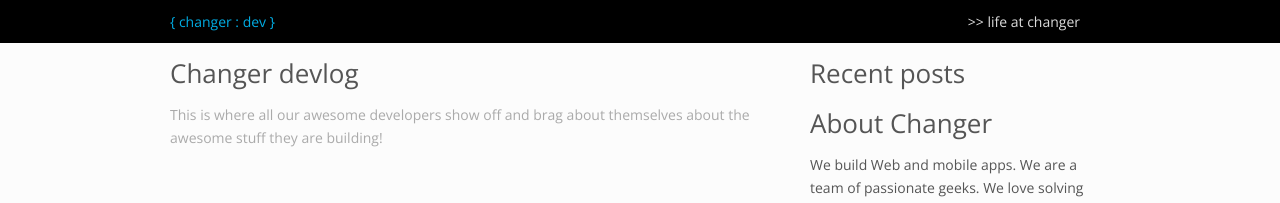
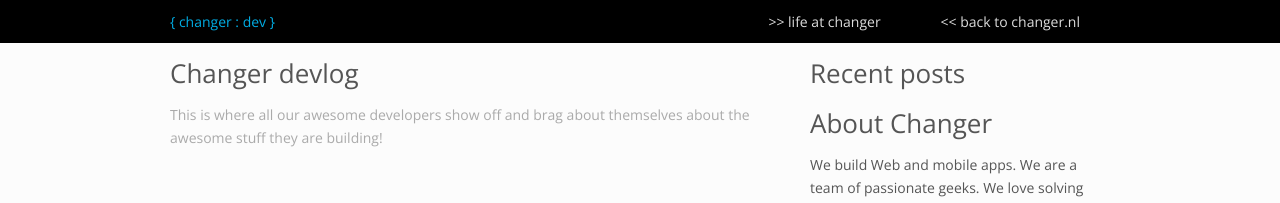
Before and after one commit to maddy9859/devlog, a Jekyll site: the page built from index.html, in a window 1280 px wide. Shown: the top 203 px of the page. Built offline with Jekyll 4.4.1, drawn with Linux system fonts in a browser that asks for light colours; Markdown is read by kramdown in place of the engine named in the settings.

Commit message:
add link to changer.nl and remove about.md

```diff
--- a/_includes/header.html
+++ b/_includes/header.html
@@ -7,8 +7,12 @@
     </div>
     <div class="pull-right">
       <ul class="menu">
-        <!-- <li class="darkblue"><a href="/devlog/geekness">>> geekness</a></li> -->
-        <li class="darkblue"><a href="{{site.baseurl}}life">>> life at changer</a></li>
+        <li class="darkblue">
+          <a href="{{site.baseurl}}life">>> life at changer</a>
+        </li>
+        <li class="darkblue">
+          <a href="http://www.changer.nl"><< back to changer.nl</a>
+        </li>
       </ul>
     </div>
   </div>
```
Also changed, not shown: about.md (deleted, +0 -5 lines).
